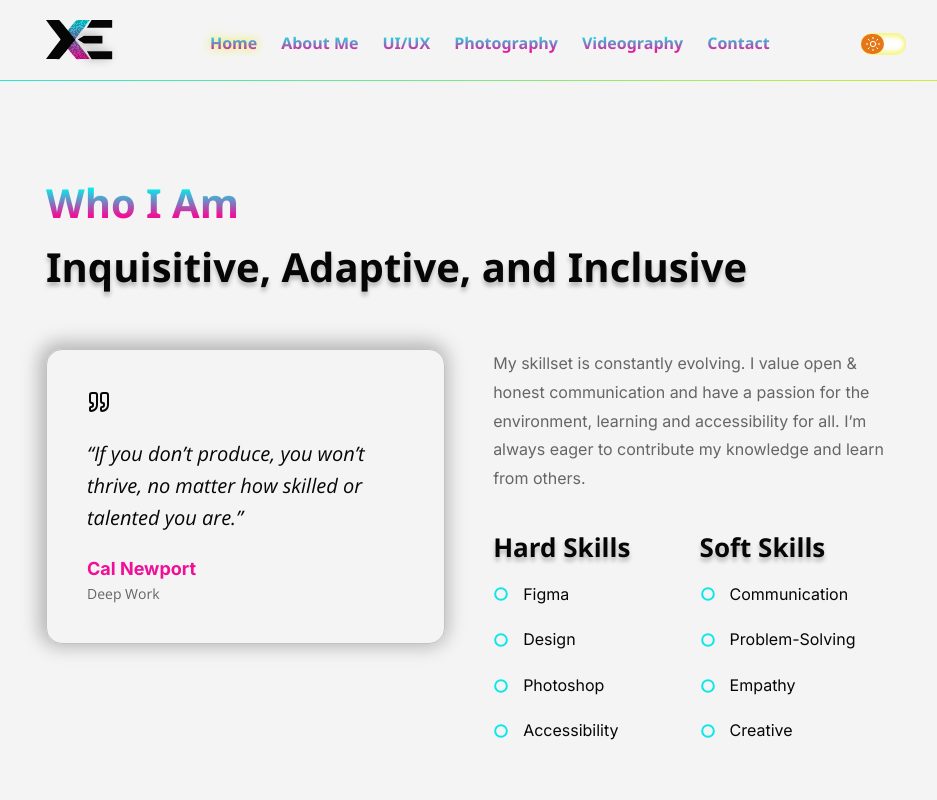
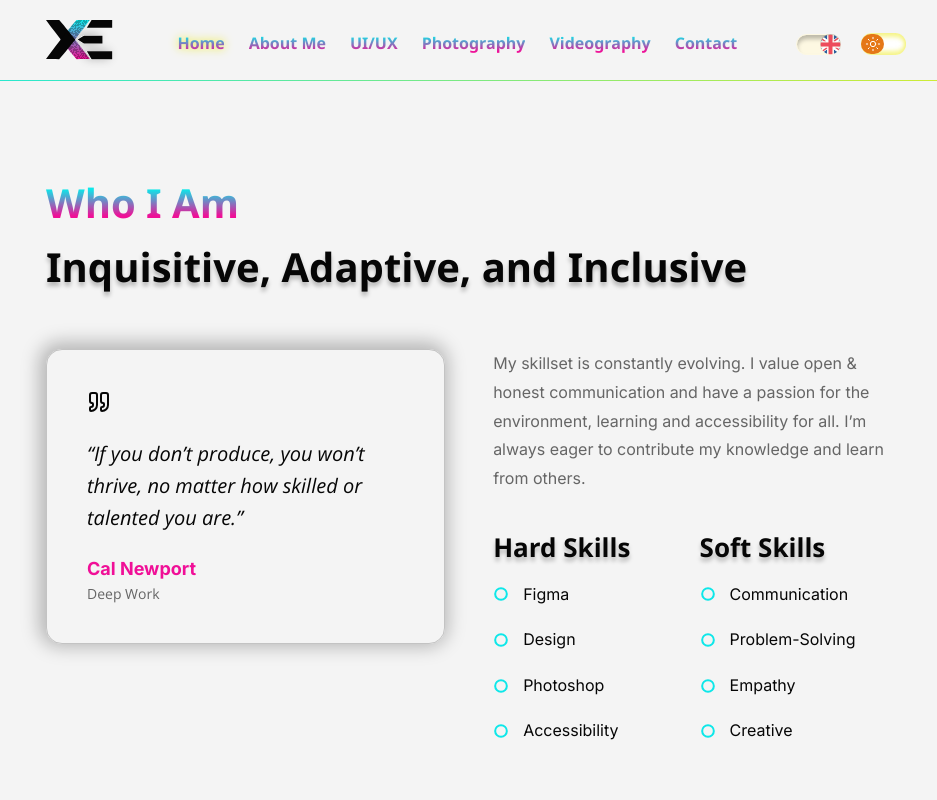
Before and after one commit to duct-tape-deployments/devin-portfolio, a React (Vite) app: page / in a window 1280 px wide. Shown: the top 800 px of the page, without its empty margins (164-1101 px from the left). Built offline with nearby package versions, Linux system fonts and the light colour scheme; a web font is replaced by a local one.

Commit message:
feat(header): language toggle next to theme toggle from 768px, drop unused SocialLink disabled prop

```diff
--- a/src/components/interface/SocialLink.tsx
+++ b/src/components/interface/SocialLink.tsx
@@ -4,18 +4,15 @@ type SocialLinkProps = {
   label: string;
   href: string;
   icon: IconType;
-  disabled?: boolean;
 };
 
-export function SocialLink({ label, href, icon: Icon, disabled = false }: SocialLinkProps) {
+export function SocialLink({ label, href, icon: Icon }: SocialLinkProps) {
   return (
     <a
-      href={disabled ? undefined : href}
-      target={disabled ? undefined : '_blank'}
-      rel={disabled ? undefined : 'noreferrer'}
+      href={href}
+      target="_blank"
+      rel="noreferrer"
       aria-label={label}
-      aria-disabled={disabled || undefined}
-      tabIndex={disabled ? -1 : undefined}
       className="icon-button social-link"
     >
       <Icon aria-hidden="true" size={24} />
--- a/src/components/layout/Header.tsx
+++ b/src/components/layout/Header.tsx
@@ -9,6 +9,7 @@ import { useLanguageStore } from '@/stores/languageStore';
 
 import { PageContainer } from '../layout/PageContainer';
 import { GradientDivider } from '../interface/GradientDivider';
+import { LanguageToggle } from '../interface/LanguageToggle';
 import { Logo } from '../interface/Logo';
 import { ThemeToggle } from '../interface/ThemeToggle';
 
@@ -135,7 +136,10 @@ export function Header() {
         </div>
 
         {/* Header controls */}
-        <div className="flex justify-self-end max-xl:mt-4.5 max-xl:mr-0.5 max-xl:self-start">
+        <div className="flex items-center gap-5 justify-self-end max-xl:mt-4.5 max-xl:mr-0.5 max-xl:self-start">
+          <div className="hidden md:flex">
+            <LanguageToggle />
+          </div>
           <ThemeToggle />
         </div>
       </PageContainer>
--- a/src/styles/index.css
+++ b/src/styles/index.css
@@ -237,10 +237,6 @@
     content: none;
   }
 
-  .social-link[aria-disabled='true'] {
-    pointer-events: none;
-  }
-
   .badge {
     display: flex;
     width: fit-content;
```
